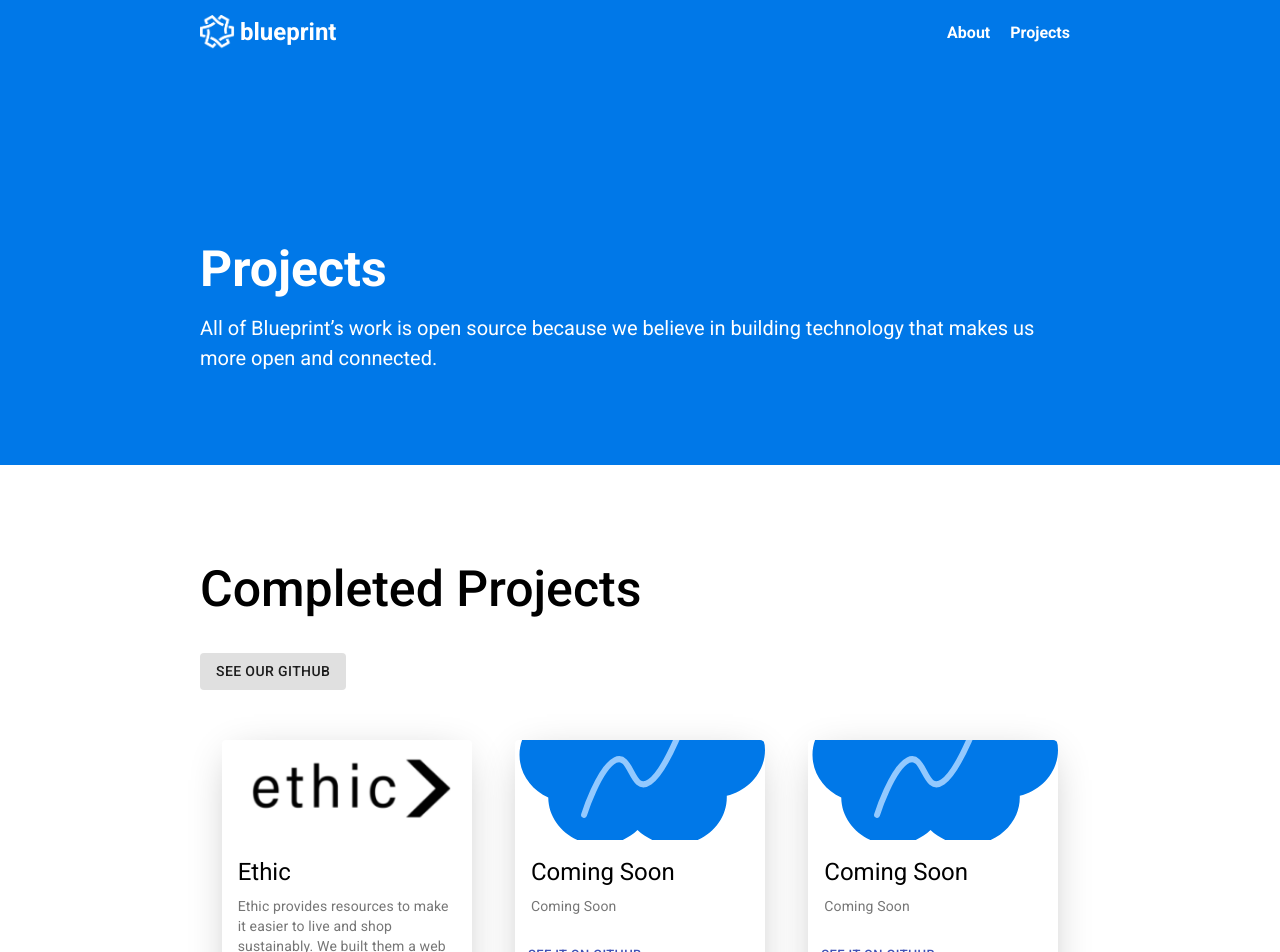
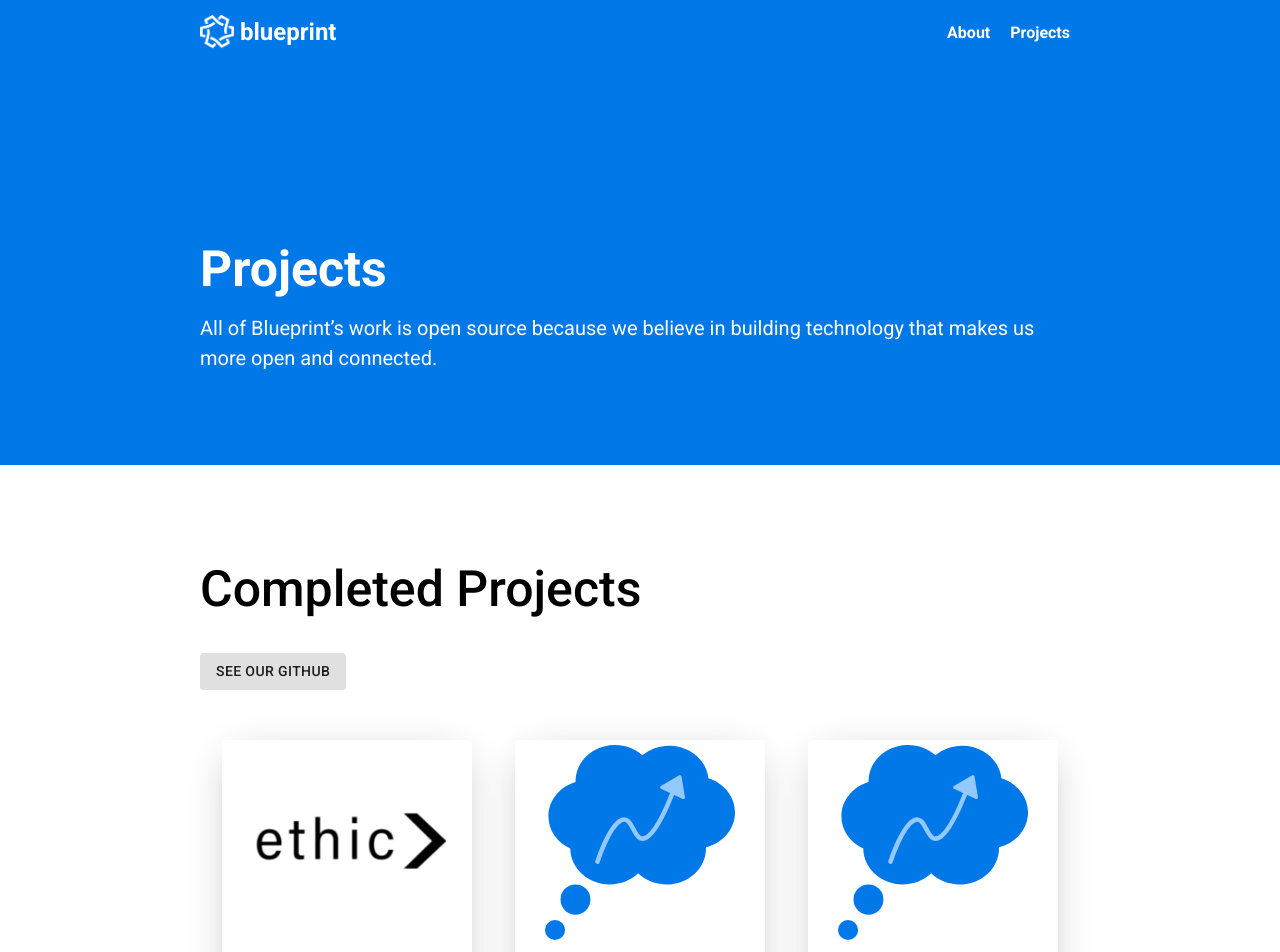
Before and after one commit to blueprintatuci/blueprintatuci.github.io, a React (Create React App) app: page /#/projects in a window 1280 px wide. Shown: the top 952 px of the page. Built offline with nearby package versions, Linux system fonts and the light colour scheme.

Commit message:
Resize images on project cards

```diff
--- a/src/components/common/ProjectCard.js
+++ b/src/components/common/ProjectCard.js
@@ -12,7 +12,7 @@ import Typography from "@material-ui/core/Typography";
 const useStyles = makeStyles({
   root: {
     width: 250,
-    height: 360,
+    height: 500 ,
     margin: "auto",
     marginBottom: 20,
     transition: "0.3s",
@@ -21,6 +21,12 @@ const useStyles = makeStyles({
       boxShadow: "0 16px 70px -12.125px rgba(0,0,0,0.3)"
     }
   },
+  media: {
+    height: 200,
+    maxHeight: 200,
+    objectFit: 'contain',
+    padding: '5px 5px 0px 5px'
+  }
 });
 
 export default function ProjectCard(props) {
@@ -29,11 +35,9 @@ export default function ProjectCard(props) {
     <Card className={classes.root}>
       <CardActionArea>
         <CardMedia
+          className={classes.media}
           component='img'
-          alt='Contemplative Reptile'
-          height='200'
           image={props.pic}
-          title='Theta Tau'
         />
         <CardContent>
           <Typography gutterBottom variant='h5' component='h2'>
@@ -48,9 +52,6 @@ export default function ProjectCard(props) {
         <Button size='small' color='primary' href={props.github_url}>
           See it on Github
         </Button>
-        {/* <Button size='small' color='primary'>
-          Learn More
-        </Button> */}
       </CardActions>
     </Card>
   );
```
